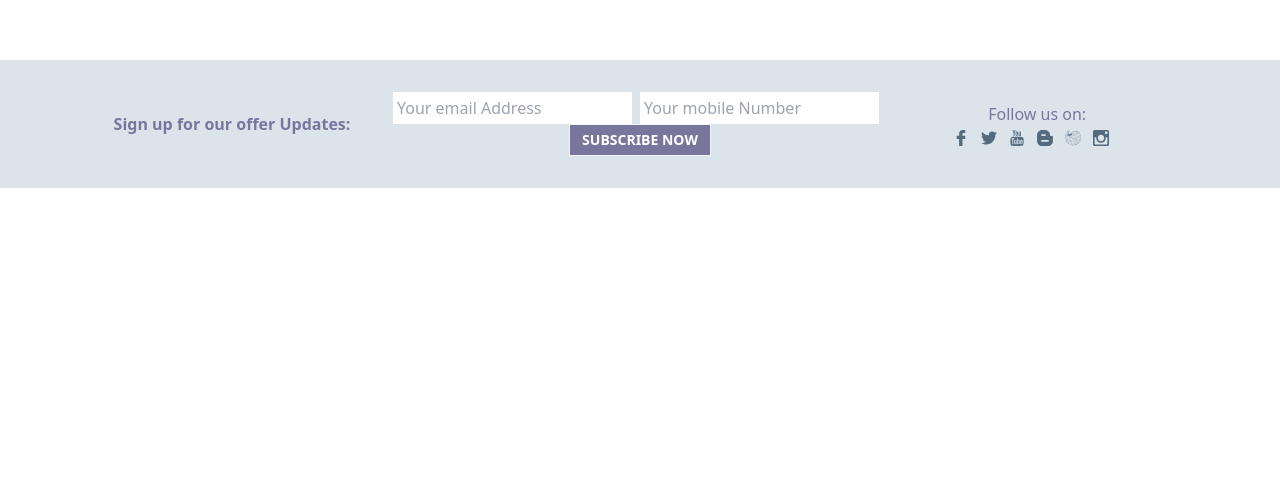
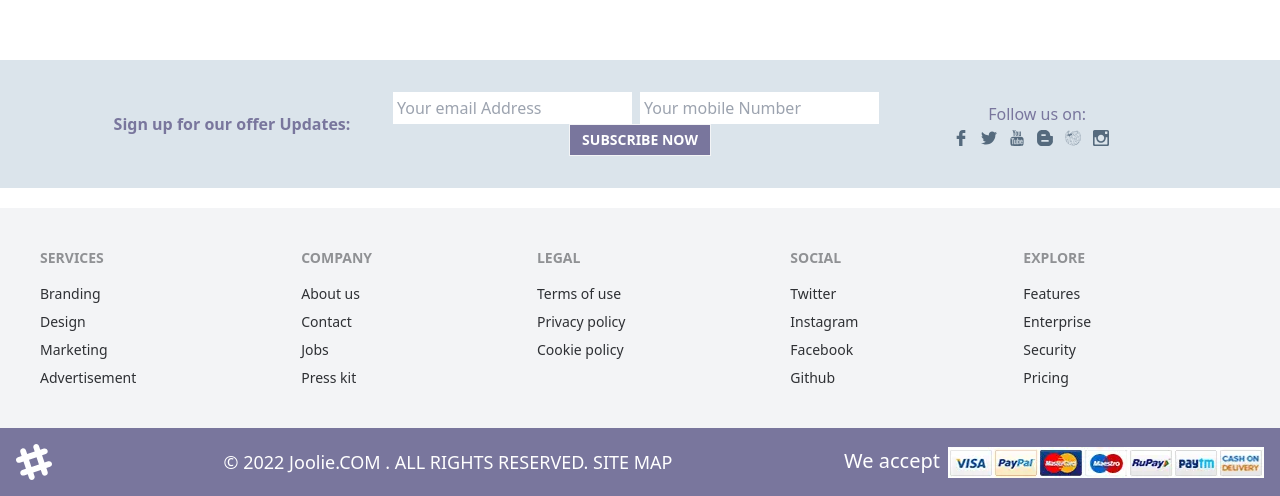
Before and after one commit to eliyas700/Candre-Jwellery, a React (Create React App) app: page / in a window 1280 px wide. Shown: the part 550-1046 px from the top of the page. Before the commit the page ends 800 px from the top, so only its background shows below. Built offline with nearby package versions, Linux system fonts and the light colour scheme.

Commit message:
Footer 2 and 3 added

```diff
--- /dev/null
+++ b/src/Components/Footer/Footer2.js
@@ -0,0 +1,84 @@
+import React from "react";
+
+const Footer2 = () => {
+  return (
+    <div>
+      <footer class="footer grid-rows-1 p-10 bg-neutral text-neutral-content">
+        <div>
+          <span class="footer-title">Services</span>
+          <a href="/" class="link link-hover">
+            Branding
+          </a>
+          <a href="/" class="link link-hover">
+            Design
+          </a>
+          <a href="/" class="link link-hover">
+            Marketing
+          </a>
+          <a href="/" class="link link-hover">
+            Advertisement
+          </a>
+        </div>
+        <div>
+          <span class="footer-title">Company</span>
+          <a href="/" class="link link-hover">
+            About us
+          </a>
+          <a href="/" class="link link-hover">
+            Contact
+          </a>
+          <a href="/" class="link link-hover">
+            Jobs
+          </a>
+          <a href="/" class="link link-hover">
+            Press kit
+          </a>
+        </div>
+        <div>
+          <span class="footer-title">Legal</span>
+          <a href="/" class="link link-hover">
+            Terms of use
+          </a>
+          <a href="/" class="link link-hover">
+            Privacy policy
+          </a>
+          <a href="/" class="link link-hover">
+            Cookie policy
+          </a>
+        </div>
+        <div>
+          <span class="footer-title">Social</span>
+          <a href="/" class="link link-hover">
+            Twitter
+          </a>
+          <a href="/" class="link link-hover">
+            Instagram
+          </a>
+          <a href="/" class="link link-hover">
+            Facebook
+          </a>
+          <a href="/" class="link link-hover">
+            Github
+          </a>
+        </div>
+        <div>
+          <span class="footer-title">Explore</span>
+          <a href="/" class="link link-hover">
+            Features
+          </a>
+          <a href="/" class="link link-hover">
+            Enterprise
+          </a>
+          <a href="/" class="link link-hover">
+            Security
+          </a>
+          <a href="/" class="link link-hover">
+            Pricing
+          </a>
+        </div>
+      </footer>
+    </div>
+  );
+};
+
+export default Footer2;
--- /dev/null
+++ b/src/Components/Footer/Footer3.js
@@ -0,0 +1,33 @@
+import React from "react";
+import card from "../../Assets/2016-02-09_142525.webp";
+const Footer3 = () => {
+  return (
+    <div className="bg-[#79769D]">
+      <footer class="footer items-center p-4 text-white  flex justify-between ">
+        <div class="items-center grid-flow-col">
+          <svg
+            width="36"
+            height="36"
+            viewBox="0 0 24 24"
+            xmlns="http://www.w3.org/2000/svg"
+            fill-rule="evenodd"
+            clip-rule="evenodd"
+            class="fill-current"
+          >
+            <path d="M22.672 15.226l-2.432.811.841 2.515c.33 1.019-.209 2.127-1.23 2.456-1.15.325-2.148-.321-2.463-1.226l-.84-2.518-5.013 1.677.84 2.517c.391 1.203-.434 2.542-1.831 2.542-.88 0-1.601-.564-1.86-1.314l-.842-2.516-2.431.809c-1.135.328-2.145-.317-2.463-1.229-.329-1.018.211-2.127 1.231-2.456l2.432-.809-1.621-4.823-2.432.808c-1.355.384-2.558-.59-2.558-1.839 0-.817.509-1.582 1.327-1.846l2.433-.809-.842-2.515c-.33-1.02.211-2.129 1.232-2.458 1.02-.329 2.13.209 2.461 1.229l.842 2.515 5.011-1.677-.839-2.517c-.403-1.238.484-2.553 1.843-2.553.819 0 1.585.509 1.85 1.326l.841 2.517 2.431-.81c1.02-.33 2.131.211 2.461 1.229.332 1.018-.21 2.126-1.23 2.456l-2.433.809 1.622 4.823 2.433-.809c1.242-.401 2.557.484 2.557 1.838 0 .819-.51 1.583-1.328 1.847m-8.992-6.428l-5.01 1.675 1.619 4.828 5.011-1.674-1.62-4.829z"></path>
+          </svg>
+        </div>
+        <p className="text-lg">
+          © 2022 Joolie.COM . ALL RIGHTS RESERVED. SITE MAP
+        </p>
+        <div class="grid-flow-col gap-4 md:place-self-center md:justify-self-end">
+          <p className="flex  text-xl">
+            We accept <img className="ml-2" src={card} alt="" />
+          </p>
+        </div>
+      </footer>
+    </div>
+  );
+};
+
+export default Footer3;
--- a/src/Components/Footer/MainFooter.js
+++ b/src/Components/Footer/MainFooter.js
@@ -1,10 +1,14 @@
 import React from "react";
 import Footer1 from "./Footer1";
+import Footer2 from "./Footer2";
+import Footer3 from "./Footer3";
 
 const MainFooter = () => {
   return (
     <div className="">
       <Footer1></Footer1>
+      <Footer2></Footer2>
+      <Footer3></Footer3>
     </div>
   );
 };
```
Also changed, not shown: src/Assets/2016-02-09_142525.webp (added).
